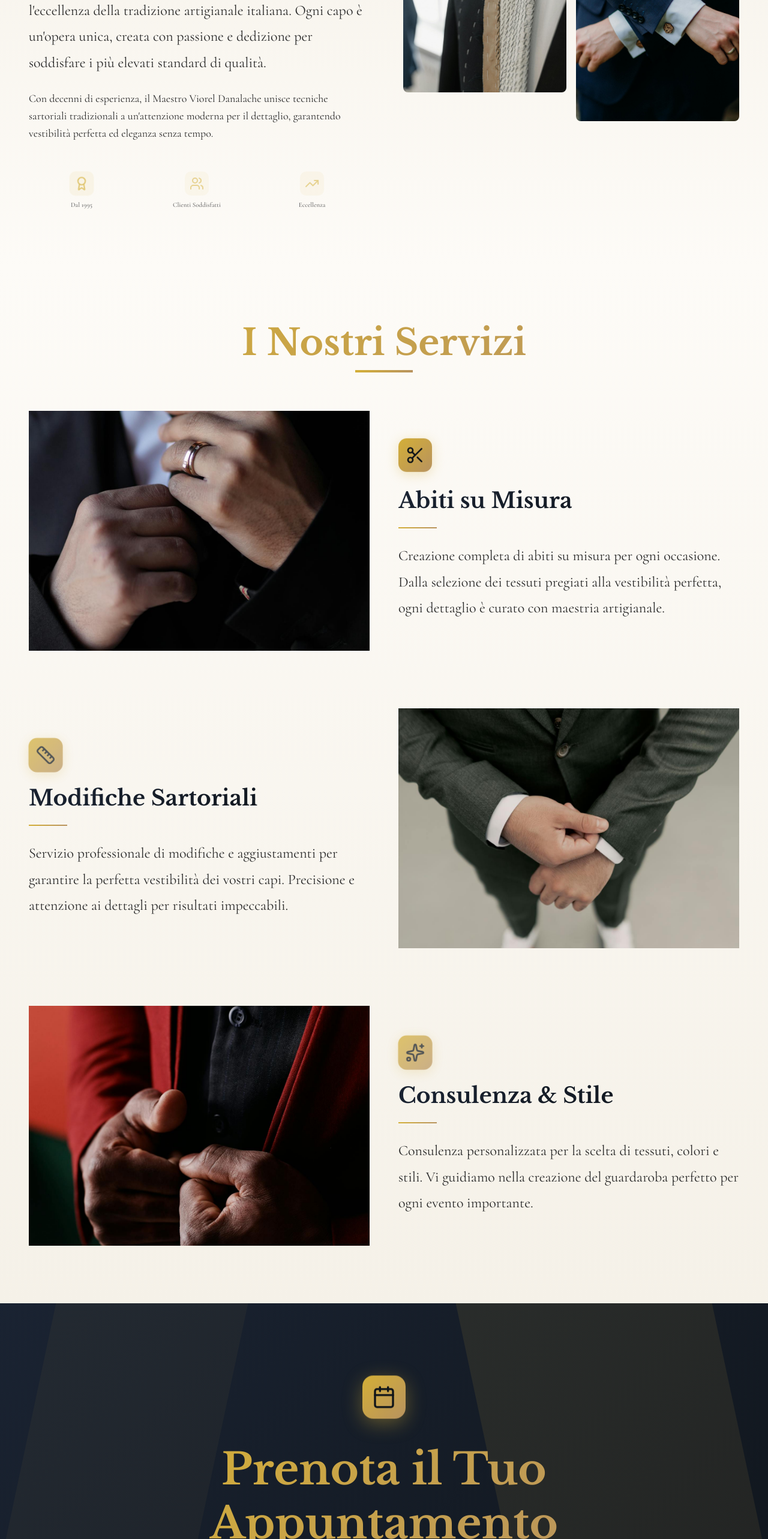
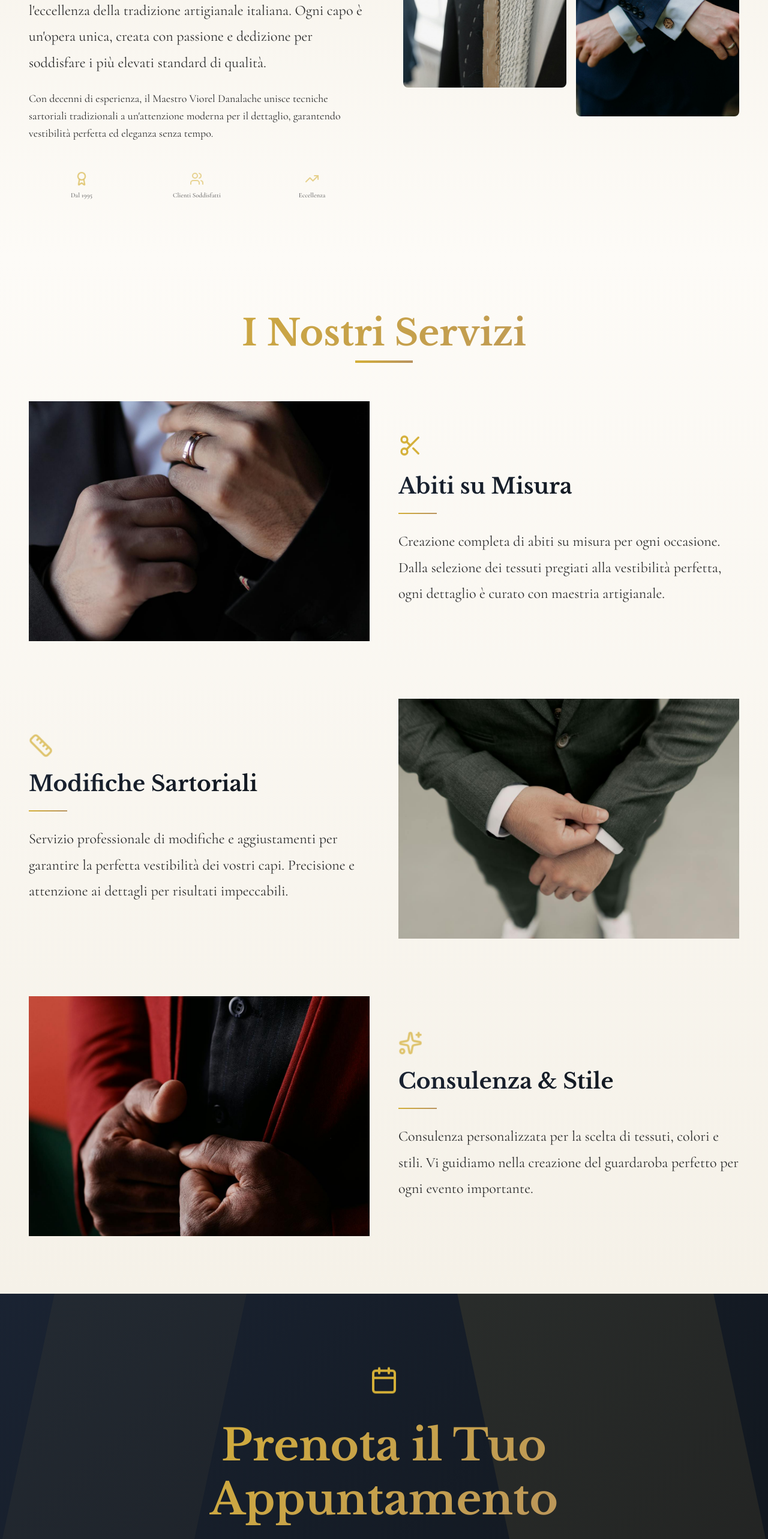
Before and after one commit to ZaZza402/sartoria-viorel, a React (Vite) app: page / in a window 1280 px wide. Shown: the part 1145-3711 px from the top of the page at 60% size. Built offline with nearby package versions, Linux system fonts and the light colour scheme.

Commit message:
feat: remove icon background placeholders for cleaner, more elegant look

```diff
--- a/src/components/sections/ContactSection.tsx
+++ b/src/components/sections/ContactSection.tsx
@@ -25,19 +25,14 @@ export const ContactSection: React.FC = () => {
           <div
             style={{
               display: "inline-flex",
-              padding: "16px",
-              borderRadius: "18px",
-              background: "linear-gradient(135deg, #d4af37 0%, #b8935f 100%)",
-              boxShadow: "0 8px 32px rgba(212, 175, 55, 0.4)",
               animation: "float 4s ease-in-out infinite",
             }}
-            className="sm:p-5"
           >
             <Calendar
-              size={32}
-              color="#0f1419"
+              size={40}
+              color="#d4af37"
               strokeWidth={2}
-              className="sm:w-10 sm:h-10"
+              className="sm:w-12 sm:h-12"
             />
           </div>
 
--- a/src/components/sections/ServicesSection.tsx
+++ b/src/components/sections/ServicesSection.tsx
@@ -98,20 +98,14 @@ export const ServicesSection: React.FC = () => {
                 <div
                   style={{
                     display: "inline-flex",
-                    padding: "12px",
-                    borderRadius: "14px",
-                    background:
-                      "linear-gradient(135deg, #d4af37 0%, #b8935f 100%)",
-                    boxShadow: "0 4px 20px rgba(212, 175, 55, 0.3)",
                     animation: `${service.animation} 3s ease-in-out infinite`,
                   }}
-                  className="sm:p-4"
                 >
                   <service.icon
-                    size={24}
-                    color="#0f1419"
+                    size={28}
+                    color="#d4af37"
                     strokeWidth={2}
-                    className="sm:w-8 sm:h-8"
+                    className="sm:w-9 sm:h-9 md:w-10 md:h-10"
                   />
                 </div>
 
--- a/src/components/sections/WelcomeSection.tsx
+++ b/src/components/sections/WelcomeSection.tsx
@@ -73,9 +73,6 @@ export const WelcomeSection: React.FC = () => {
                 <div
                   style={{
                     display: "inline-flex",
-                    padding: "8px",
-                    borderRadius: "10px",
-                    background: "rgba(212, 175, 55, 0.1)",
                     animation: "shimmer 3s ease-in-out infinite",
                   }}
                 >
@@ -101,9 +98,6 @@ export const WelcomeSection: React.FC = () => {
                 <div
                   style={{
                     display: "inline-flex",
-                    padding: "8px",
-                    borderRadius: "10px",
-                    background: "rgba(212, 175, 55, 0.1)",
                     animation: "shimmer 3s ease-in-out infinite 0.5s",
                   }}
                 >
@@ -129,9 +123,6 @@ export const WelcomeSection: React.FC = () => {
                 <div
                   style={{
                     display: "inline-flex",
-                    padding: "8px",
-                    borderRadius: "10px",
-                    background: "rgba(212, 175, 55, 0.1)",
                     animation: "shimmer 3s ease-in-out infinite 1s",
                   }}
                 >
```
